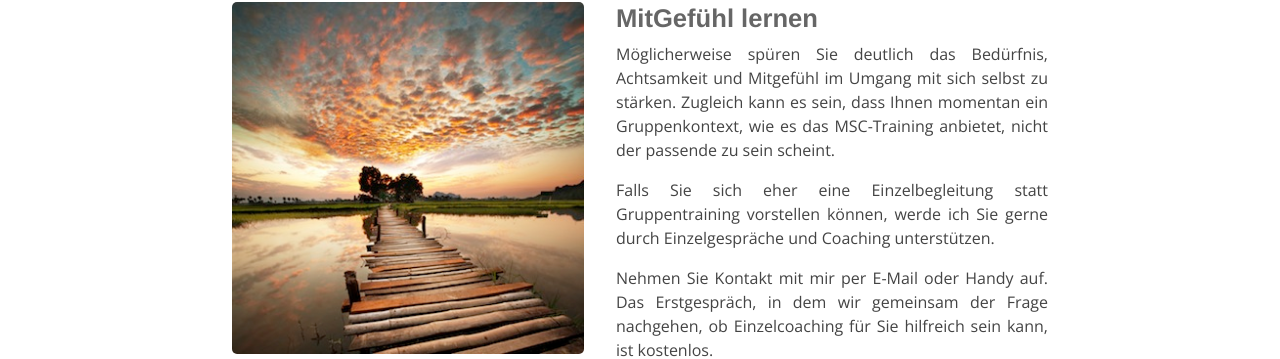
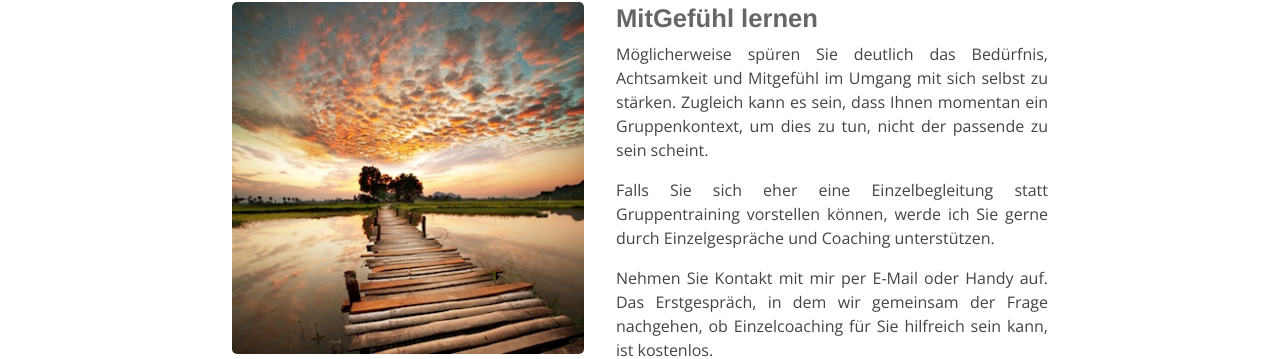
Before and after one commit to herzweite/herzweite.github.io, a Jekyll site: the page built from coaching.md, in a window 1280 px wide. Shown: the part 267-626 px from the top of the page. Built offline with Jekyll 4.4.1, drawn with Linux system fonts in a browser that asks for light colours.

Commit message:
Update coaching.md

```diff
--- a/coaching.md
+++ b/coaching.md
@@ -6,7 +6,7 @@ title: Coaching
 
 # MitGefühl lernen
 
-Möglicherweise spüren Sie deutlich das Bedürfnis, Achtsamkeit und Mitgefühl im Umgang mit sich selbst zu stärken. Zugleich kann es sein, dass Ihnen momentan ein Gruppenkontext, wie es das MSC-Training anbietet, nicht der passende zu sein scheint.
+Möglicherweise spüren Sie deutlich das Bedürfnis, Achtsamkeit und Mitgefühl im Umgang mit sich selbst zu stärken. Zugleich kann es sein, dass Ihnen momentan ein Gruppenkontext, um dies zu tun, nicht der passende zu sein scheint.
 
 Falls Sie sich eher eine Einzelbegleitung statt Gruppentraining vorstellen können, werde ich Sie gerne durch Einzelgespräche und Coaching unterstützen.
 
```
